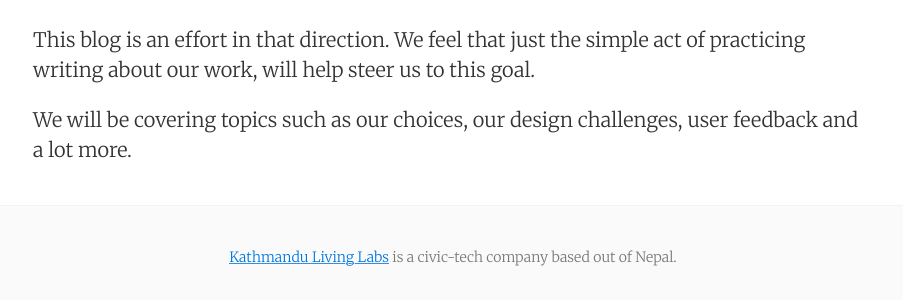
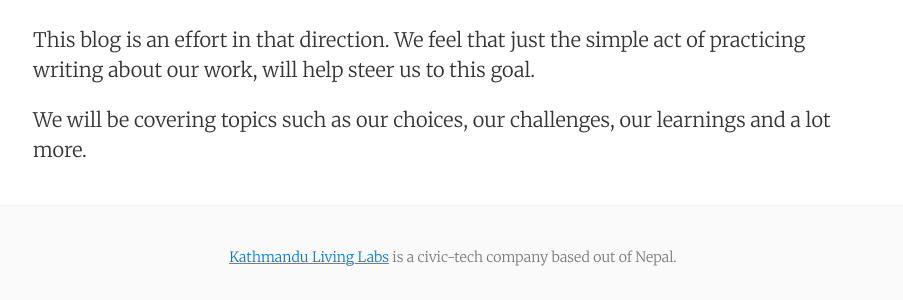
Before and after one commit to KathmanduLivingLabs/kathmandulivinglabs.github.io, a Jekyll site: the page built from _posts/2018-04-18-up-and-running.md, in a window 1280 px wide. Shown: the part 612-912 px from the top of the page, without its empty margins (187-1090 px from the left). Built offline with Jekyll 4.4.1, drawn with Linux system fonts in a browser that asks for light colours.

Commit message:
updated post

```diff
--- a/_posts/2018-04-18-up-and-running.md
+++ b/_posts/2018-04-18-up-and-running.md
@@ -12,4 +12,4 @@ The following is a recurring topic of discussion amongst all of us coders here a
 
 This blog is an effort in that direction. We feel that just the simple act of practicing writing about our work, will help steer us to this goal.
 
-We will be covering topics such as our choices, our design challenges, user feedback and a lot more.
+We will be covering topics such as our choices, our challenges, our learnings and a lot more.
```
Also changed, not shown: other parts of _posts/2018-04-18-up-and-running.md (+1 -1 lines).
